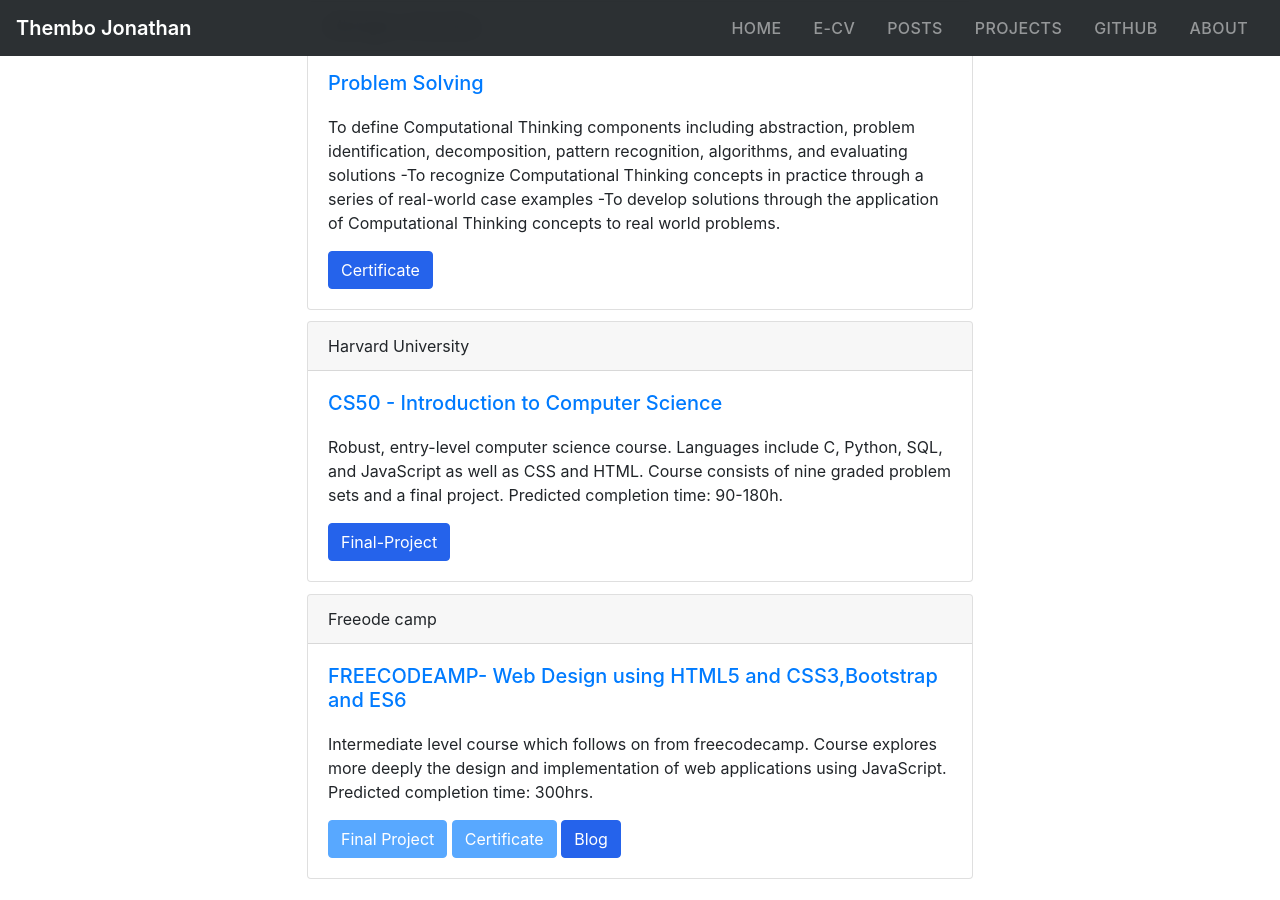
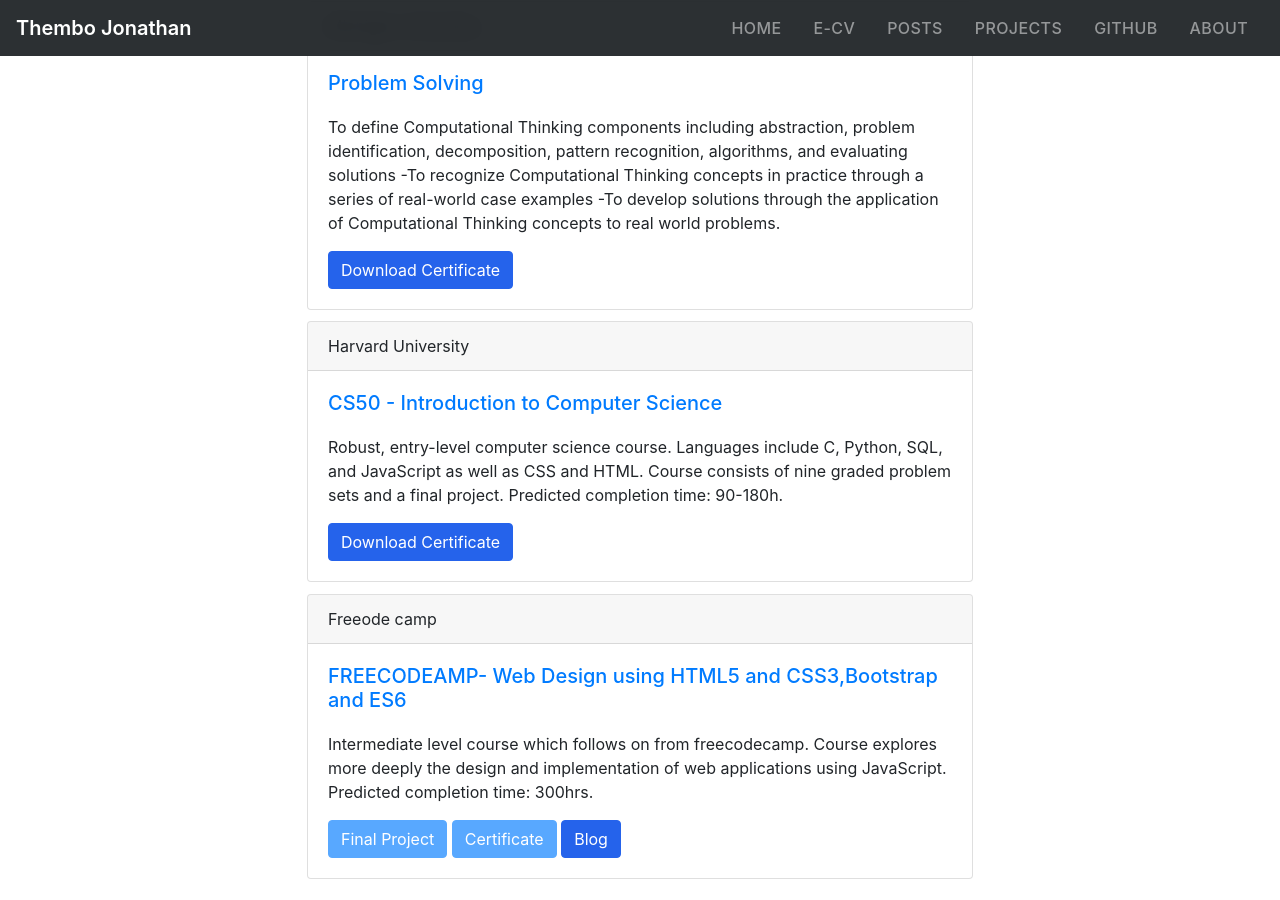
Before and after one commit to jona42-ui/jona42-ui.github.io, a Jekyll site: the page programming.html, which Jekyll copies as it is, in a window 1280 px wide and 900 px high, scrolled down 620 px. Built offline with Jekyll 4.4.1, drawn with Linux system fonts in a browser that asks for light colours; nearby versions of some CDN libraries.

Commit message:
Update certificate links to enable direct downloads for improved user experience

```diff
--- a/pages/education.html
+++ b/pages/education.html
@@ -125,8 +125,9 @@
               <a href="{{ course.certificate | relative_url }}"
                  class="btn btn-outline-primary me-2"
                  target="_blank"
-                 rel="noopener">
-                <i class="bi bi-award"></i> View Certificate
+                 rel="noopener"
+                 download>
+                <i class="bi bi-award"></i> Download Certificate
               </a>
               {% endif %}
               {% if course.url %}
--- a/programming.html
+++ b/programming.html
@@ -90,7 +90,7 @@
             <div class="card-body">
                 <h5 class="card-title"><a href="https://umich.edu/">Problem Solving</a></h5>
                 <p class="card-text">To define Computational Thinking components including abstraction, problem identification, decomposition, pattern recognition, algorithms, and evaluating solutions -To recognize Computational Thinking concepts in practice through a series of real-world case examples -To develop solutions through the application of Computational Thinking concepts to real world problems.</p>
-                <a href="images/Coursera YTCSDBTTYNQT.pdf" class="btn btn-primary">Certificate</a>
+                <a href="images/Coursera YTCSDBTTYNQT.pdf" class="btn btn-primary" download>Download Certificate</a>
             </div>
         </div>
         <div class="card">
@@ -100,8 +100,7 @@
             <div class="card-body">
                 <h5 class="card-title"><a href="https://online-learning.harvard.edu/course/cs50-introduction-computer-science">CS50 - Introduction to Computer Science</a></h5>
                 <p class="card-text">Robust, entry-level computer science course. Languages include C, Python, SQL, and JavaScript as well as CSS and HTML. Course consists of nine graded problem sets and a final project. Predicted completion time: 90-180h. </p>
-
-                <a href="http://arisebedsidenursing.com/" class="btn btn-primary">Final-Project</a>
+                <a href="images/CS50x.pdf" class="btn btn-primary" download>Download Certificate</a>
             </div>
         </div>
         <div class="card">
```
